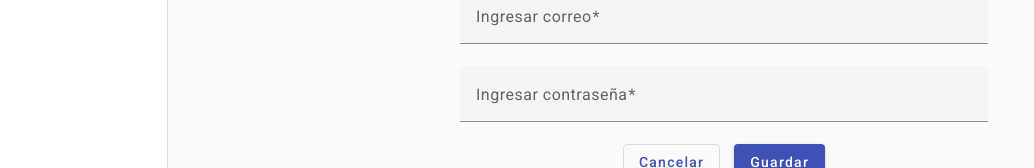
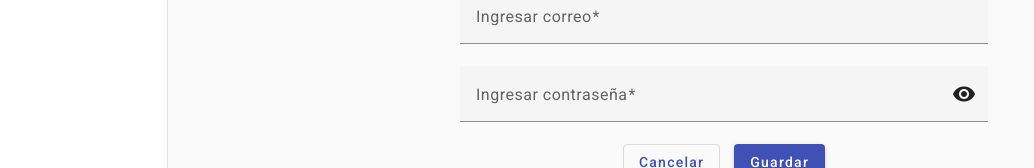
Before and after one commit to jchara/reserva-hotel-front, an Angular app: page /users in a window 1280 px wide. Both pictures are taken after a click on the button "Crear Usuario". Shown: the part 452-620 px from the top of the page, without its empty margins (0-1034 px from the left). Built offline with nearby package versions, Linux system fonts and the light colour scheme; no server answers.

Commit message:
feat: ocultar y mostrar password

```diff
--- a/src/app/pages/users/form/form.component.html
+++ b/src/app/pages/users/form/form.component.html
@@ -49,12 +49,15 @@
     <mat-form-field>
       <mat-label>Ingresar contraseña</mat-label>
       <input
-        type="password"
+        [type]="hide ? 'password' : 'text'"
         matInput
         #input
         placeholder="Contraseña"
         formControlName="password"
       />
+      <mat-icon matSuffix (click)="hide = !hide">
+        {{ hide ? 'visibility' : 'visibility_off' }}
+      </mat-icon>
     </mat-form-field>
   </form>
 </div>
--- a/src/app/pages/users/form/form.component.ts
+++ b/src/app/pages/users/form/form.component.ts
@@ -1,6 +1,6 @@
 import { Component, OnInit } from '@angular/core';
 import { FormBuilder, FormGroup, Validators } from '@angular/forms';
-import { Router } from '@angular/router';
+import { ActivatedRoute, Router } from '@angular/router';
 import { UserID } from 'src/app/shared/interfaces/users/users.interface';
 import { SweetalertService } from 'src/app/shared/services/sweetalert.service';
 import { UsersService } from 'src/app/shared/services/users.service';
@@ -14,13 +14,15 @@ export class FormComponent implements OnInit {
   title: string = 'Crear';
   form!: FormGroup;
   userID!: UserID;
+  hide: boolean = true;
   documentTypes!: { value: string; viewValue: string }[];
 
   constructor(
     private formBuilder: FormBuilder,
     private usersService: UsersService,
     private sweetalertService: SweetalertService,
-    private router: Router
+    private router: Router,
+    private activatedRoute: ActivatedRoute,
   ) {
     this.documentTypes = [
       { value: 'CC', viewValue: 'Cédula de ciudadanía' },
@@ -66,7 +68,7 @@ export class FormComponent implements OnInit {
   }
 
   getParamsUrl(): void {
-    this.router.routerState.root.queryParams.subscribe((params) => {
+    this.activatedRoute.queryParams.subscribe((params) => {
       if (Object.values(params).length === 0) return;
       const { type, number } = params;
       if (type && number) {
```
